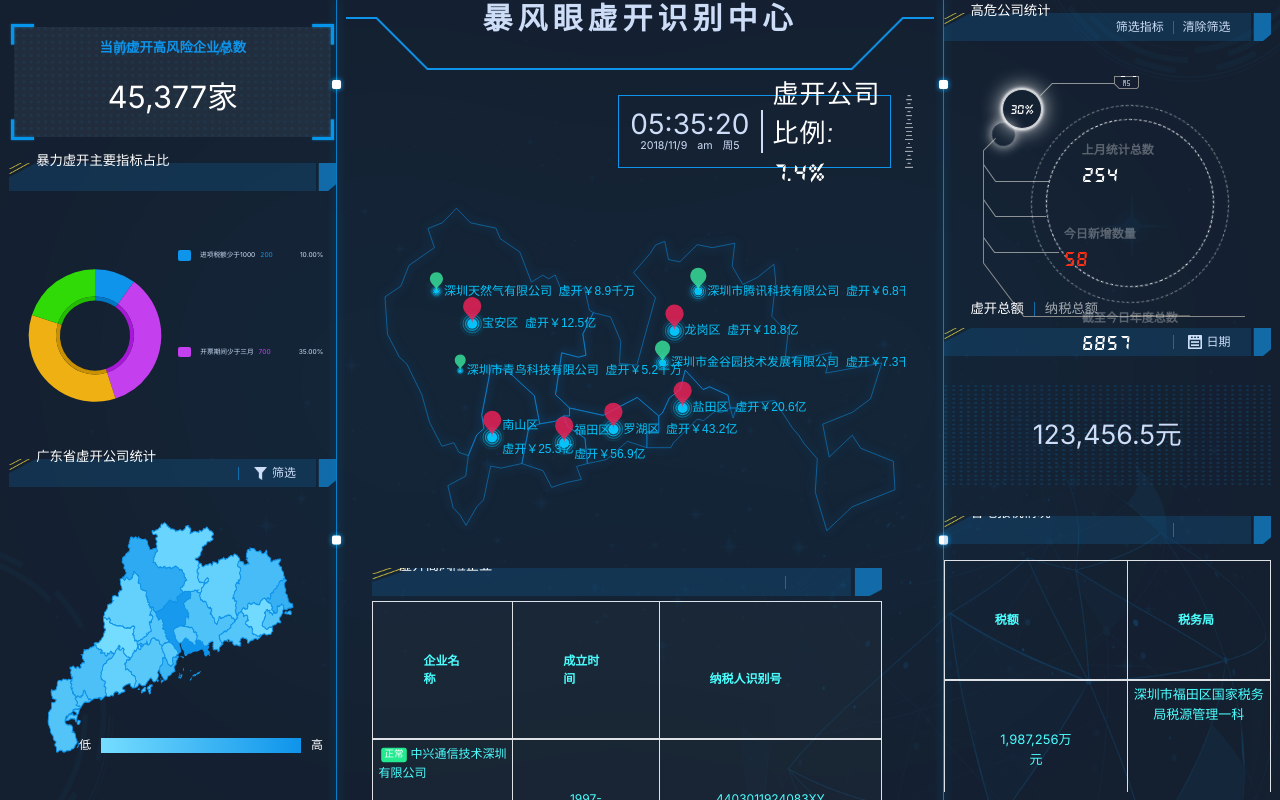
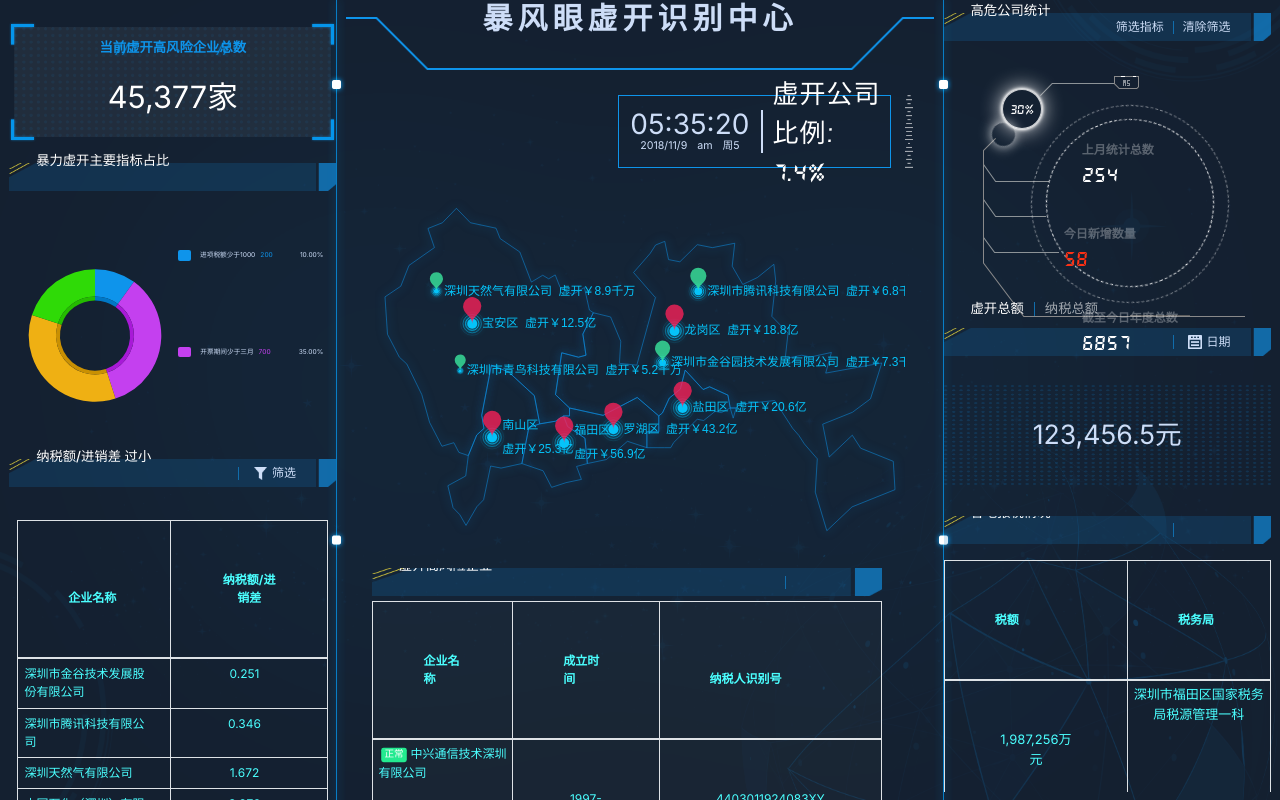
Before and after one commit to echoxin22/SE-demo, a plain HTML site: page index.html in a window 1280 px wide. Drawn offline with nearby package versions, Linux system fonts and the light colour scheme; animation ran at ten frames a second.

Commit message:
add left bottom table

```diff
--- a/css/style.css
+++ b/css/style.css
@@ -891,14 +891,18 @@ pre {
 
 /*企业滚动表格*/
 
-.data-box#company-data-box {
+.data-box#company-data-box, .data-box#company-data-box2{
     width:100%;
 }
 
-#company-title-box {
+#company-title-box{
     width:100%;
 }
 
+#company-data-box2 td {
+    padding: 2%;
+    padding-right: 5%;
+}
 
 #tax-box {
     top: 0;
@@ -972,7 +976,7 @@ pre {
     margin-top: 5px;
 }
 
-#company-tbody {
+#company-tbody, #company-tbody2 {
     text-align: center;
 }
 
--- a/index.html
+++ b/index.html
@@ -37,10 +37,16 @@
                 </div>
             </div>
             <div class="left-bottom" class="select">
-                <div class="title-box">
+                <!-- <div class="title-box">
                     <h6>广东省虚开公司统计</h6>
                     <img class="line-img" src="images/line-blue.png" alt="">
                     <button id="filBtn"><img src="images/select_icon.png" alt="">筛选</button>
+                </div> -->
+
+                <div class="title-box" id="company-title-box2">
+                                <h6 id="barTitle">纳税额/进销差 过小</h6>
+                    <button id="filBtn"><img src="images/select_icon.png" alt="">筛选</button>
+                                <img class="line-img" src="images/line-blue.png" alt="">
                             </div>
                 <div class="chart-box">
                     <div class="filter-con" id="filCon" data-type="1">
@@ -68,7 +74,54 @@
                             </ul>
                         </div>
                     </div>
-                    <div id="gdMap" class="gd-map"></div>
+                    <div class="data-box" id="company-data-box2" style="">
+                        <div class="settings-box" style="top:0; left:0">
+                            <!-- <p><img src="images/teacher_icon.png" alt="">c公司列表<span id="name_a"></span><span id="date_a"></span></p>
+                            <p><img src="images/people_iocn.png" alt="">负责人：<span id="lea_a"></span></p> -->
+
+                            <div class="chart-label pull-left">
+
+                                <table class="table table-bordered tile notek-label-table" style="text-align: left">
+                                    <thead>
+                                        <th>企业名称</th>
+<!--                                         <th>成立时间</th>
+ -->                                        <th style="text-align: center">纳税额/进销差</th>
+                                    </thead>
+
+                                    <tbody id="company-tbody2" style="text-align: left">
+                                       <tr>
+                                            <td>深圳市金谷技术发展股份有限公司</td>
+                                            <td style="text-align: center">0.251</td>
+                                        </tr>
+                                        <tr>
+                                            <td>深圳市腾讯科技有限公司</td>
+                                            <td style="text-align: center">0.346</td>
+                                        </tr>
+                                        <tr>
+                                            <td>深圳天然气有限公司</td>
+                                            <td style="text-align: center">1.672</td>
+                                        </tr>
+                                        <tr>
+                                            <td>中国石化（深圳）有限公司</td>
+                                            <td style="text-align: center">3.276</td>
+                                        </tr>
+                                        <tr>
+                                            <td>中兴通信技术深圳有限公司</td>
+                                            <td style="text-align: center">2.546</td>
+                                        </tr>
+                                        <tr>
+                                            <td>深圳市暴雪科技有限公司</td>
+                                            <td style="text-align: center">1.231</td>
+                                        </tr>
+
+                                    </tbody>
+                                </table>
+                            </div>
+                        </div>
+                    </div>
+                    <!-- <div id="gdMap" class="gd-map">
+
+                    </div> -->
                 </div>
             </div>
         </div>
--- a/js/base.js
+++ b/js/base.js
@@ -471,167 +471,167 @@ $('#filBtn').on('click', function () {
     //点击筛选按钮end
 
 
-function chart2(chartType) {
-    var data = [
-        {
-            name: '广州市',
-            value: 1200
-            },
-        {
-            name: '韶关市',
-            value: 154
-            },
-        {
-            name: '深圳市',
-            value: 1316
-            },
-        {
-            name: '珠海市',
-            value: 699
-            },
-        {
-            name: '汕头市',
-            value: 440
-            },
-        {
-            name: '佛山市',
-            value: 406
-            },
-        {
-            name: '江门市',
-            value: 376
-            },
-        {
-            name: '湛江市',
-            value: 451
-            },
-        {
-            name: '茂名市',
-            value: 520
-            },
-        {
-            name: '肇庆市',
-            value: 219
-            },
-        {
-            name: '惠州市',
-            value: 491
-            },
-        {
-            name: '梅州市',
-            value: 588
-            },
-        {
-            name: '汕尾市',
-            value: 417
-            },
-        {
-            name: '河源市',
-            value: 222
-            },
-        {
-            name: '阳江市',
-            value: 218
-            },
-        {
-            name: '清远市',
-            value: 917
-            },
-        {
-            name: '东莞市',
-            value: 336
-            },
-        {
-            name: '中山市',
-            value: 306
-            },
-        {
-            name: '潮州市',
-            value: 810
-            },
-        {
-            name: '揭阳市',
-            value: 54
-            },
-        {
-            name: '云浮市',
-            value: 25
-            }]
-
-    var myChart = echarts.init(document.getElementById('gdMap'));
-    var myCharts = echarts.init(document.getElementById('gdMaps'));
-    window.addEventListener('resize', function () {
-        myChart.resize();
-        myCharts.resize();
-    });
-    var yMax = 0;
-    for (var j = 0; j < data.length; j++) {
-        if (yMax < data[j].value) {
-            yMax = data[j].value;
-        }
-    }
-        myChart.hideLoading();
-        myCharts.hideLoading();
-        var option = {
-            animation: true,
-            tooltip: {
-                show: true
-            },
-            visualMap: {
-                min: 0,
-                max: yMax,
-                text: ['高', '低'],
-                orient: 'horizontal',
-                itemWidth: 15,
-                itemHeight: 200,
-                right: 0,
-                bottom: 30,
-                inRange: {
-                    color: ['#75ddff', '#0e94eb']
-                },
-                textStyle: {
-                    color: 'white'
-                }
-            },
-            series: [
-                {
-                    name: '数据名称',
-                    type: 'map',
-                    mapType: '广东',
-                    selectedMode: 'multiple',
-                    tooltip: {
-                        trigger: 'item',
-                        formatter: '{b}<br/>{c} '
-                    },
-                    itemStyle: {
-                        normal: {
-                            borderWidth: 1,
-                            borderColor: '#0e94eb',
-                            label: {
-                                show: false
-                            }
-                        },
-                        emphasis: { // 也是选中样式
-                            borderWidth: 1,
-                            borderColor: '#fff',
-                            backgroundColor: 'red',
-                            label: {
-                                show: true,
-                                textStyle: {
-                                    color: '#fff'
-                                }
-                            }
-                        }
-                    },
-                    data: data,
-            }
-            ]
-        };
-
-        myChart.setOption(option);
-        myCharts.setOption(option);
-}
-chart2('');
+// function chart2(chartType) {
+//     var data = [
+//         {
+//             name: '广州市',
+//             value: 1200
+//             },
+//         {
+//             name: '韶关市',
+//             value: 154
+//             },
+//         {
+//             name: '深圳市',
+//             value: 1316
+//             },
+//         {
+//             name: '珠海市',
+//             value: 699
+//             },
+//         {
+//             name: '汕头市',
+//             value: 440
+//             },
+//         {
+//             name: '佛山市',
+//             value: 406
+//             },
+//         {
+//             name: '江门市',
+//             value: 376
+//             },
+//         {
+//             name: '湛江市',
+//             value: 451
+//             },
+//         {
+//             name: '茂名市',
+//             value: 520
+//             },
+//         {
+//             name: '肇庆市',
+//             value: 219
+//             },
+//         {
+//             name: '惠州市',
+//             value: 491
+//             },
+//         {
+//             name: '梅州市',
+//             value: 588
+//             },
+//         {
+//             name: '汕尾市',
+//             value: 417
+//             },
+//         {
+//             name: '河源市',
+//             value: 222
+//             },
+//         {
+//             name: '阳江市',
+//             value: 218
+//             },
+//         {
+//             name: '清远市',
+//             value: 917
+//             },
+//         {
+//             name: '东莞市',
+//             value: 336
+//             },
+//         {
+//             name: '中山市',
+//             value: 306
+//             },
+//         {
+//             name: '潮州市',
+//             value: 810
+//             },
+//         {
+//             name: '揭阳市',
+//             value: 54
+//             },
+//         {
+//             name: '云浮市',
+//             value: 25
+//             }]
+
+//     var myChart = echarts.init(document.getElementById('gdMap'));
+//     var myCharts = echarts.init(document.getElementById('gdMaps'));
+//     window.addEventListener('resize', function () {
+//         myChart.resize();
+//         myCharts.resize();
+//     });
+//     var yMax = 0;
+//     for (var j = 0; j < data.length; j++) {
+//         if (yMax < data[j].value) {
+//             yMax = data[j].value;
+//         }
+//     }
+//         myChart.hideLoading();
+//         myCharts.hideLoading();
+//         var option = {
+//             animation: true,
+//             tooltip: {
+//                 show: true
+//             },
+//             visualMap: {
+//                 min: 0,
+//                 max: yMax,
+//                 text: ['高', '低'],
+//                 orient: 'horizontal',
+//                 itemWidth: 15,
+//                 itemHeight: 200,
+//                 right: 0,
+//                 bottom: 30,
+//                 inRange: {
+//                     color: ['#75ddff', '#0e94eb']
+//                 },
+//                 textStyle: {
+//                     color: 'white'
+//                 }
+//             },
+//             series: [
+//                 {
+//                     name: '数据名称',
+//                     type: 'map',
+//                     mapType: '广东',
+//                     selectedMode: 'multiple',
+//                     tooltip: {
+//                         trigger: 'item',
+//                         formatter: '{b}<br/>{c} '
+//                     },
+//                     itemStyle: {
+//                         normal: {
+//                             borderWidth: 1,
+//                             borderColor: '#0e94eb',
+//                             label: {
+//                                 show: false
+//                             }
+//                         },
+//                         emphasis: { // 也是选中样式
+//                             borderWidth: 1,
+//                             borderColor: '#fff',
+//                             backgroundColor: 'red',
+//                             label: {
+//                                 show: true,
+//                                 textStyle: {
+//                                     color: '#fff'
+//                                 }
+//                             }
+//                         }
+//                     },
+//                     data: data,
+//             }
+//             ]
+//         };
+
+//         myChart.setOption(option);
+//         myCharts.setOption(option);
+// }
+// chart2('');
 
 //------------广东省寄派件数据内容end---------------
 
@@ -853,100 +853,100 @@ function addCityBtn(data) {
     $('#citys').html(li_con);
 }
 
-$('.city-btn').on('click', 'li', function () {
-    var str;
-    var patt = [/[a-z]/i, /[a-e]/i, /[f-i]/i, /[k-o]/i, /[p-t]/i, /[u-z]/i];
-    var index = $(this).index();
-    var li_con = '';
-    for (var i = 0; i < cityName.length; i++) {
-        str = cityName[i].firstP;
-        if (patt[index].test(str)) {
-            li_con += '<li>' + cityName[i].name + '</li>'
-        }
-    }
-
-    $(this).addClass('active').siblings('li').removeClass('active');
-    if (index == 0) {
-        $('#city').children().removeClass('active');
-        if ($(this).parent().data('city') == 1) {
-            $('.ranking-box').show();
-            if ($("#barType").find('.active').data('value') == 1) {
-                $('#titleQ').html('<span>全网</span>到珠海');
-            } else if ($("#barType").find('.active').data('value') == 2) {
-                $('#titleQ').html('珠海到<span>全网</span>')
-            }
-            $('#city').html(li_con);
-        } else if ($(this).parent().data('city') == 2) {
-            if ($('.cont-div').eq(0).css('visibility') != 'hidden') {
-                $('.ranking-box').show();
-            }
-            if ($("#barTypes").find('.active').data('value') == 1) {
-                $('#titleQs').html('<span>全网</span>到珠海');
-            } else if ($("#barTypes").find('.active').data('value') == 2) {
-                $('#titleQs').html('珠海到<span>全网</span>')
-            }
-            $('#citys').html(li_con);
-        }
-    } else {
-        if ($(this).parent().data('city') == 1) {
-            $('#city').html(li_con);
-        } else if ($(this).parent().data('city') == 2) {
-            $('#citys').html(li_con);
-        }
-    }
-
-
-})
-
-
-$('#city').on('click', 'li', function () {
-    $(this).addClass('active').siblings('li').removeClass('active');
-    $('.center-bottom .ranking-box').hide();
-    if ($("#barType").find('.active').data('value') == 1) {
-        $('#titleQ').html('<span>' + $(this).html() + '</span>到珠海');
-    } else if ($("#barType").find('.active').data('value') == 2) {
-        $('#titleQ').html('珠海到<span>' + $(this).html() + '</span>')
-    }
-})
-
-$('#citys').on('click', 'li', function () {
-    $(this).addClass('active').siblings('li').removeClass('active');
-    $('.pop-data .ranking-box').hide();
-    if ($("#barTypes").find('.active').data('value') == 1) {
-        $('#titleQs').html('<span>' + $(this).html() + '</span>到珠海');
-    } else if ($("#barTypes").find('.active').data('value') == 2) {
-        $('#titleQs').html('珠海到<span>' + $(this).html() + '</span>')
-    }
-})
+// $('.city-btn').on('click', 'li', function () {
+//     var str;
+//     var patt = [/[a-z]/i, /[a-e]/i, /[f-i]/i, /[k-o]/i, /[p-t]/i, /[u-z]/i];
+//     var index = $(this).index();
+//     var li_con = '';
+//     for (var i = 0; i < cityName.length; i++) {
+//         str = cityName[i].firstP;
+//         if (patt[index].test(str)) {
+//             li_con += '<li>' + cityName[i].name + '</li>'
+//         }
+//     }
+
+//     $(this).addClass('active').siblings('li').removeClass('active');
+//     if (index == 0) {
+//         $('#city').children().removeClass('active');
+//         if ($(this).parent().data('city') == 1) {
+//             $('.ranking-box').show();
+//             if ($("#barType").find('.active').data('value') == 1) {
+//                 $('#titleQ').html('<span>全网</span>到珠海');
+//             } else if ($("#barType").find('.active').data('value') == 2) {
+//                 $('#titleQ').html('珠海到<span>全网</span>')
+//             }
+//             $('#city').html(li_con);
+//         } else if ($(this).parent().data('city') == 2) {
+//             if ($('.cont-div').eq(0).css('visibility') != 'hidden') {
+//                 $('.ranking-box').show();
+//             }
+//             if ($("#barTypes").find('.active').data('value') == 1) {
+//                 $('#titleQs').html('<span>全网</span>到珠海');
+//             } else if ($("#barTypes").find('.active').data('value') == 2) {
+//                 $('#titleQs').html('珠海到<span>全网</span>')
+//             }
+//             $('#citys').html(li_con);
+//         }
+//     } else {
+//         if ($(this).parent().data('city') == 1) {
+//             $('#city').html(li_con);
+//         } else if ($(this).parent().data('city') == 2) {
+//             $('#citys').html(li_con);
+//         }
+//     }
+
+
+// })
+
+
+// $('#city').on('click', 'li', function () {
+//     $(this).addClass('active').siblings('li').removeClass('active');
+//     $('.center-bottom .ranking-box').hide();
+//     if ($("#barType").find('.active').data('value') == 1) {
+//         $('#titleQ').html('<span>' + $(this).html() + '</span>到珠海');
+//     } else if ($("#barType").find('.active').data('value') == 2) {
+//         $('#titleQ').html('珠海到<span>' + $(this).html() + '</span>')
+//     }
+// })
+
+// $('#citys').on('click', 'li', function () {
+//     $(this).addClass('active').siblings('li').removeClass('active');
+//     $('.pop-data .ranking-box').hide();
+//     if ($("#barTypes").find('.active').data('value') == 1) {
+//         $('#titleQs').html('<span>' + $(this).html() + '</span>到珠海');
+//     } else if ($("#barTypes").find('.active').data('value') == 2) {
+//         $('#titleQs').html('珠海到<span>' + $(this).html() + '</span>')
+//     }
+// })
 
 //寄派件选择
-$("#barType").on('click', 'li', function () {
-    $(this).addClass('active').siblings('li').removeClass('active');
-    $('#barTitle').html($(this).html() + '数据');
-    $('#tabBtn').data('state', $(this).data('value'));
-    if ($(this).data('value') == 1) {
-        $('.table1').eq(0).show().siblings('table').hide();
-    } else if ($(this).data('value') == 2) {
-        $('.table1').eq(1).show().siblings('table').hide();
-    }
-    chart3($(this).data('value'), 0);
-    chart4(chart4Data, $(this).data('value'), 0);
-})
+// $("#barType").on('click', 'li', function () {
+//     $(this).addClass('active').siblings('li').removeClass('active');
+//     $('#barTitle').html($(this).html() + '数据');
+//     $('#tabBtn').data('state', $(this).data('value'));
+//     if ($(this).data('value') == 1) {
+//         $('.table1').eq(0).show().siblings('table').hide();
+//     } else if ($(this).data('value') == 2) {
+//         $('.table1').eq(1).show().siblings('table').hide();
+//     }
+//     chart3($(this).data('value'), 0);
+//     chart4(chart4Data, $(this).data('value'), 0);
+// })
 
 //寄派件选择
-$("#barTypes").on('click', 'li', function () {
-    $(this).addClass('active').siblings('li').removeClass('active');
-    $('#barTitles').html($(this).html() + '数据');
-    $('#tabBtns').data('state', $(this).data('value'));
-    if ($(this).data('value') == 1) {
-        $('.table2').eq(0).show().siblings('table').hide();
-    } else if ($(this).data('value') == 2) {
-        $('.table2').eq(1).show().siblings('table').hide();
-    }
-    chart3($(this).data('value'), 1);
-    chart4(chart4Data, $(this).data('value'), 1);
-
-})
+// $("#barTypes").on('click', 'li', function () {
+//     $(this).addClass('active').siblings('li').removeClass('active');
+//     $('#barTitles').html($(this).html() + '数据');
+//     $('#tabBtns').data('state', $(this).data('value'));
+//     if ($(this).data('value') == 1) {
+//         $('.table2').eq(0).show().siblings('table').hide();
+//     } else if ($(this).data('value') == 2) {
+//         $('.table2').eq(1).show().siblings('table').hide();
+//     }
+//     chart3($(this).data('value'), 1);
+//     chart4(chart4Data, $(this).data('value'), 1);
+
+// })
 
 
 function chart3(type, chartType) {
@@ -1615,6 +1615,8 @@ $(document).ready(function(){
 
     var typesCon = ``, taxCon = ``;
 
+
+
     var arrayRotateOne = function(arr, reverse){
         if(reverse)
           arr.unshift(arr.pop())
```
Lines whose indentation alone changed are shown as unchanged.
